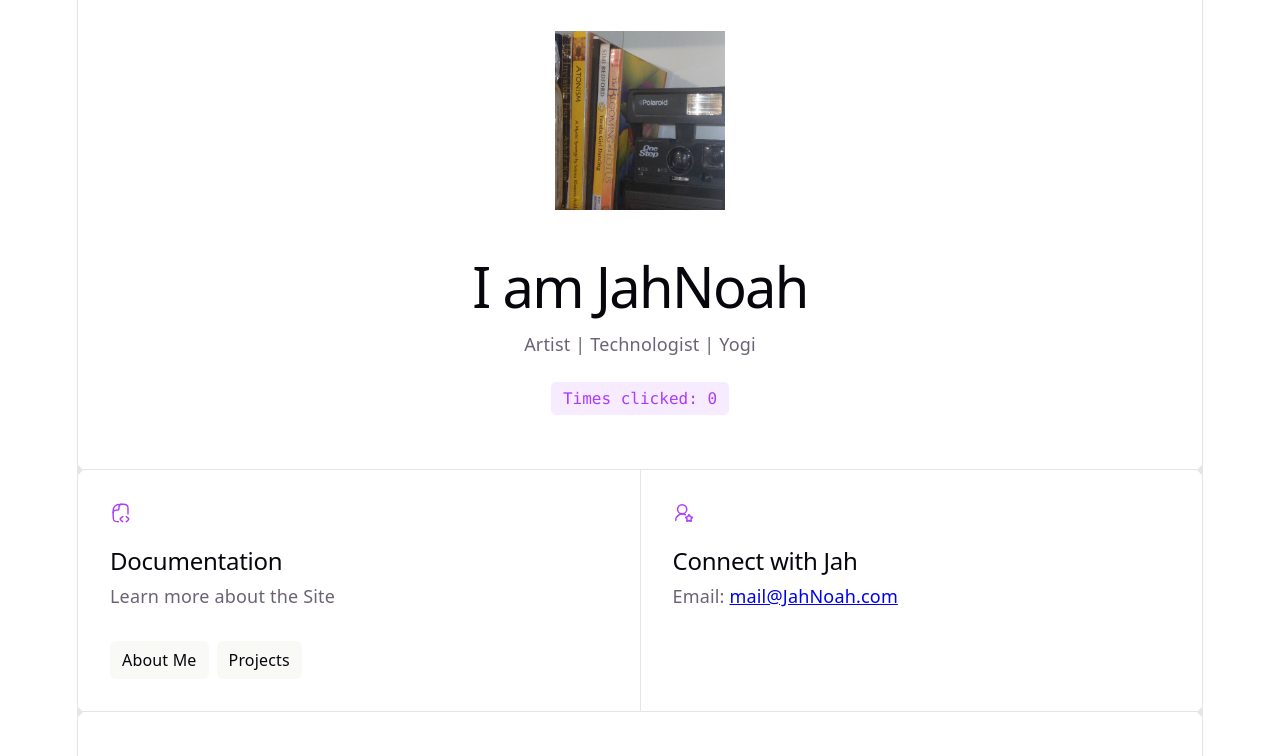
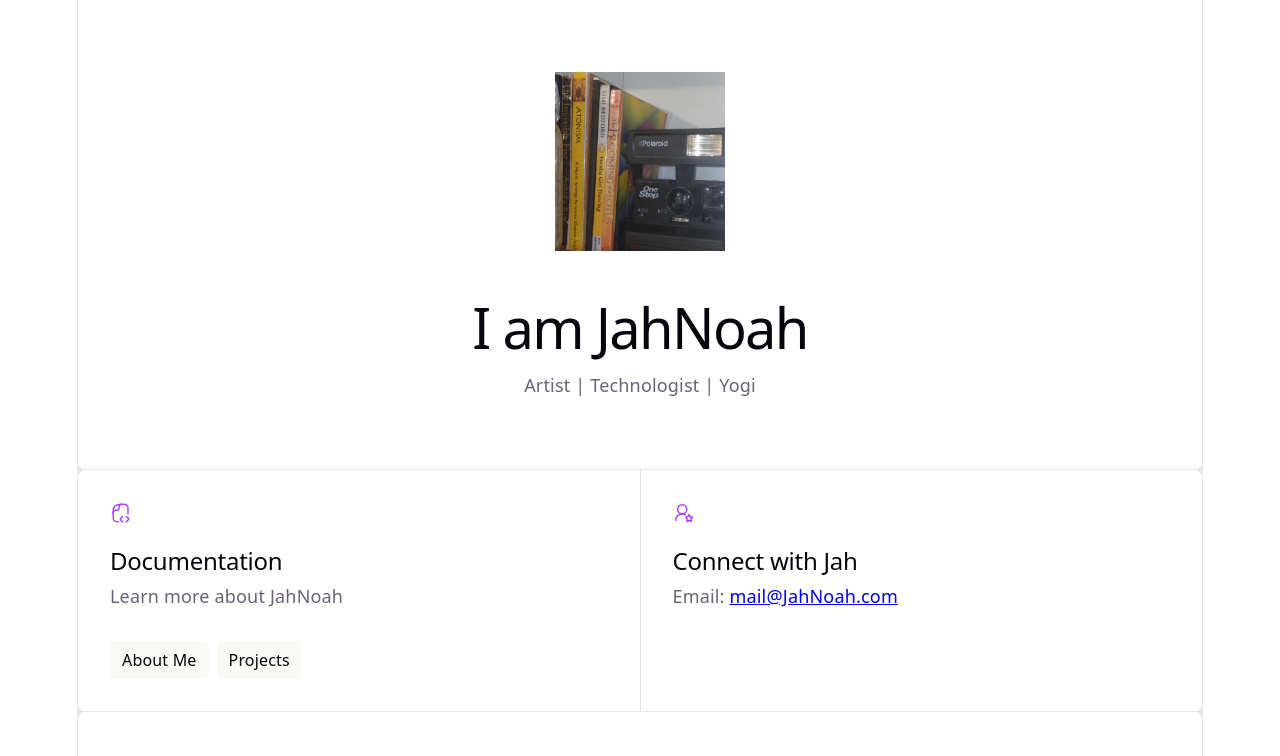
Before and after one commit to onlyjah/jahnoah-com, a React (Vite) app: page / in a window 1280 px wide. Shown: the top 756 px of the page. Built offline with nearby package versions, Linux system fonts and the light colour scheme.

Commit message:
comment out demo btn

```diff
--- a/src/App.tsx
+++ b/src/App.tsx
@@ -17,12 +17,12 @@ function App() {
             Artist | Technologist | Yogi
           </p>
         </div>
-        <button
+        {/* <button
           className="counter"
           onClick={() => setCount((count) => count + 1)}
         >
           Times clicked: {count}
-        </button>
+        </button> */}
       </section>
 
       <div className="ticks"></div>
@@ -33,7 +33,7 @@ function App() {
             <use href="/icons.svg#documentation-icon"></use>
           </svg>
           <h2>Documentation</h2>
-          <p>Learn more about the Site</p>
+          <p>Learn more about JahNoah</p>
           <ul>
             <li>
               <a href="https://github.com/onlyjah/jah" target="_blank">
```
